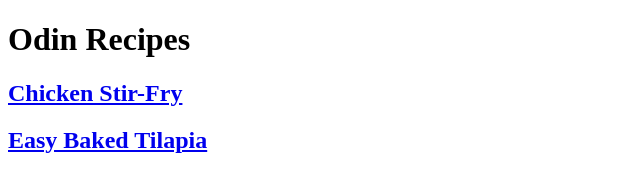
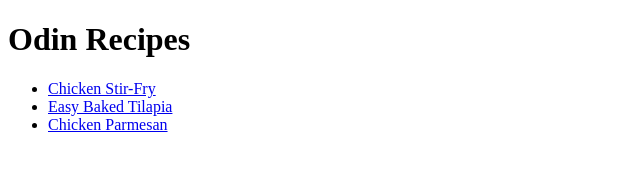
Before and after one commit to AhmadYProjects/odin-recipes, a plain HTML site: page index.html in a window 1280 px wide. Shown: the whole page, without its empty margins (0-640 px from the left). Drawn offline with Linux system fonts and the light colour scheme.

Commit message:
Chicken Parmesan recipe added to index and recipe list

```diff
--- a/index.html
+++ b/index.html
@@ -8,11 +8,10 @@
 
 <body>
     <h1>Odin Recipes</h1>
-    <h2>
-        <a href="recipes/chicken-stir-fry.html">Chicken Stir-Fry</a>
-    </h1>
-    <h2>
-        <a href="recipes/baked-tilapia.html">Easy Baked Tilapia</a>
-    </h2>
+    <ul>
+        <li><a href="recipes/chicken-stir-fry.html">Chicken Stir-Fry</a></li>
+        <li><a href="recipes/baked-tilapia.html">Easy Baked Tilapia</a></li>
+        <li><a href="recipes/chicken-parmesan.html">Chicken Parmesan</a></li>
+    </ul>
 </body>
 </html>
```
Also changed, not shown: recipes/chicken-parmesan.html (added, +11 -0 lines).
